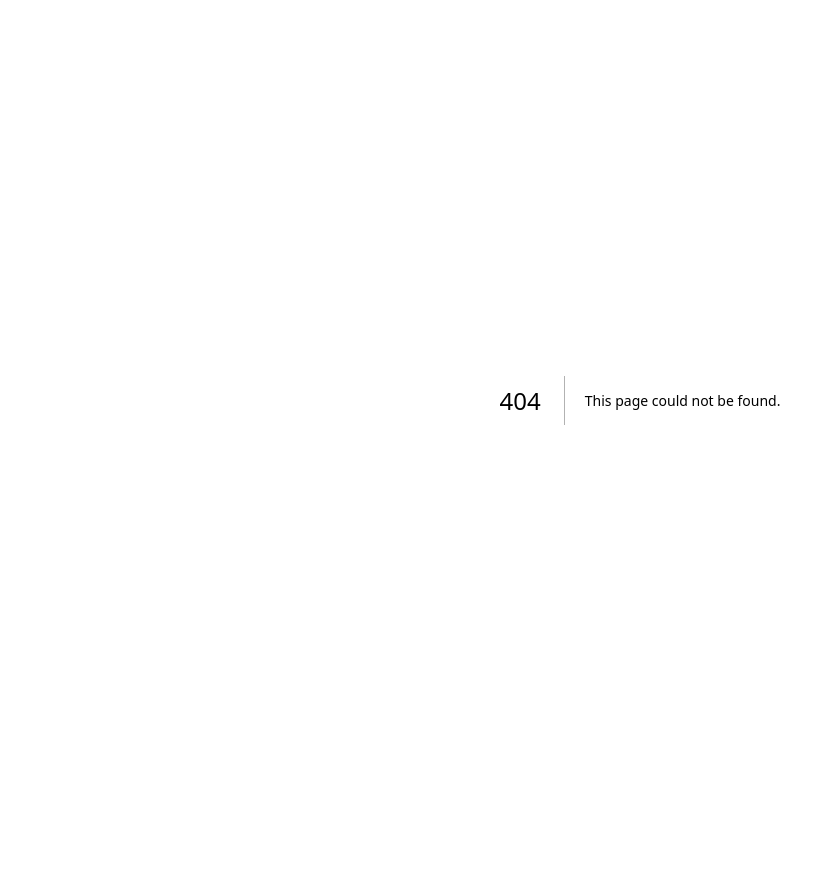
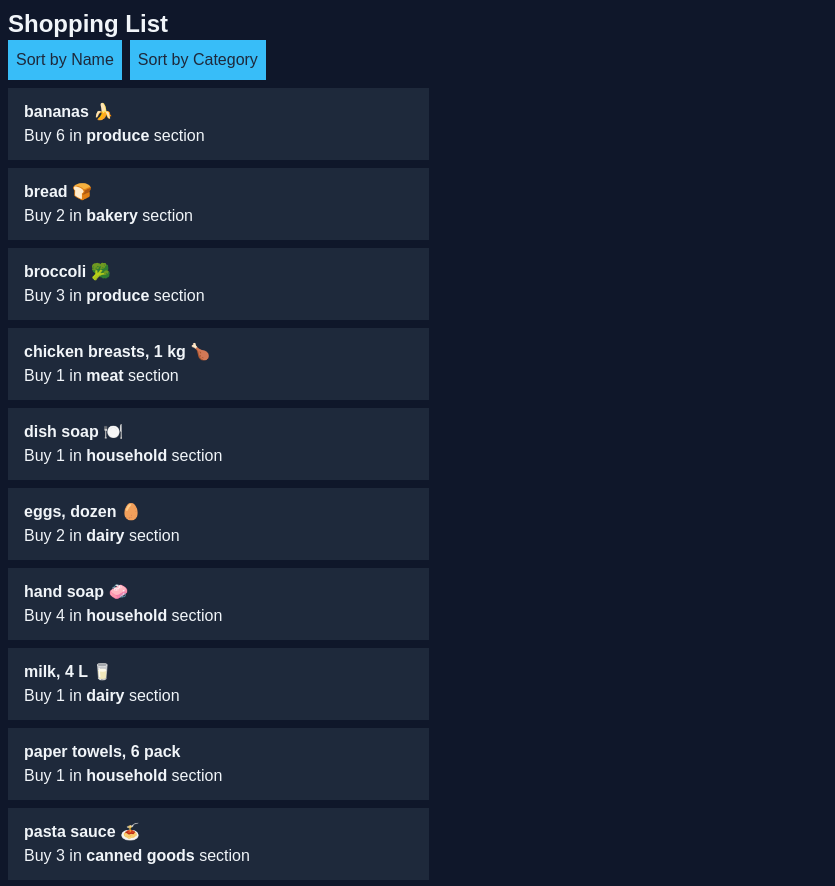
Before and after one commit to tylermeekel/cprg306-assignments, a Next.js app: page /week-6 in a window 1280 px wide. Before the commit this address had no page. Shown: the top 886 px of the page, without its empty margins (0-835 px from the left). Before the commit the page ends 800 px from the top, so only its background shows below. Built offline with nearby package versions, Linux system fonts and the light colour scheme.

Commit message:
add week 6

```diff
--- a/app/page.js
+++ b/app/page.js
@@ -9,6 +9,7 @@ export default function Home() {
         <li className="underline text-cyan-600 hover:text-cyan-300"><Link href="/week-3">Week 3</Link></li>
         <li className="underline text-cyan-600 hover:text-cyan-300"><Link href="/week-4">Week 4</Link></li>
         <li className="underline text-cyan-600 hover:text-cyan-300"><Link href="/week-5">Week 5</Link></li>
+        <li className="underline text-cyan-600 hover:text-cyan-300"><Link href="/week-6">Week 6</Link></li>
       </ul>
     </main>
   );
--- /dev/null
+++ b/app/week-6/item-list.js
@@ -0,0 +1,28 @@
+"use client";
+import { useState } from "react";
+import items from "./items.json";
+import Item from "./item";
+
+export default function ItemList() {
+    const [sortBy, setSortBy] = useState("name");
+    console.log(items);
+
+    function handleSortChange(e) {
+        e.preventDefault();
+        setSortBy(e.target.value);
+    }
+
+    return (
+        <div>
+            <button value={"name"} onClick={handleSortChange} className="bg-sky-400 text-slate-800 p-2 hover:bg-sky-500 mr-2">Sort by Name</button>
+            <button value={"category"} onClick={handleSortChange} className="bg-sky-400 text-slate-800 p-2 hover:bg-sky-500">Sort by Category</button>
+            <ul className="w-1/3">
+                {sortBy == "name" ? items.sort((a, b) => a.name.localeCompare(b.name)).map((item) => (
+                    <Item key={item.id} item={item} />
+                )) : items.sort((a, b) => a.category.localeCompare(b.category)).map((item) => (
+                    <Item key={item.id} item={item} />
+                ))}
+            </ul>
+        </div>
+    );
+}
--- /dev/null
+++ b/app/week-6/item.js
@@ -0,0 +1,12 @@
+export default function Item({ item }) {
+    let { name, quantity, category } = item;
+
+    return (
+        <li className="bg-slate-800 text-slate-100 px-4 py-3 mt-2">
+            <p className="font-bold">
+                {name}
+            </p>
+            <p>Buy {quantity} in <span className="font-semibold">{category}</span> section</p>
+        </li>
+    );
+}
--- /dev/null
+++ b/app/week-6/items.json
@@ -0,0 +1,74 @@
+[
+    {
+      "id": "1h2GJKH12gkHG31h1H",
+      "name": "milk, 4 L 🥛",
+      "quantity": 1,
+      "category": "dairy"
+    },
+    {
+      "id": "2KJH3k2j3H1k2J3K1H",
+      "name": "bread 🍞",
+      "quantity": 2,
+      "category": "bakery"
+    },
+    {
+      "id": "3h2KJH3k2j3H1k2J3",
+      "name": "eggs, dozen 🥚",
+      "quantity": 2,
+      "category": "dairy"
+    },
+    {
+      "id": "4k2J3K1H2GJKH12gk",
+      "name": "bananas 🍌",
+      "quantity": 6,
+      "category": "produce"
+    },
+    {
+      "id": "5H1h1H2KJH3k2j3H",
+      "name": "broccoli 🥦",
+      "quantity": 3,
+      "category": "produce"
+    },
+    {
+      "id": "6H1k2J3K1H2GJKH1",
+      "name": "chicken breasts, 1 kg 🍗",
+      "quantity": 1,
+      "category": "meat"
+    },
+    {
+      "id": "7gkHG31h1H2KJH3k",
+      "name": "pasta sauce 🍝",
+      "quantity": 3,
+      "category": "canned goods"
+    },
+    {
+      "id": "8j3H1k2J3K1H2GJK",
+      "name": "spaghetti, 454 g 🍝",
+      "quantity": 2,
+      "category": "dry goods"
+    },
+    {
+      "id": "9H12gkHG31h1H2KJ",
+      "name": "toilet paper, 12 pack 🧻",
+      "quantity": 1,
+      "category": "household"
+    },
+    {
+      "id": "10H3k2j3H1k2J3K1",
+      "name": "paper towels, 6 pack",
+      "quantity": 1,
+      "category": "household"
+    },
+    {
+      "id": "11k2J3K1H2GJKH12",
+      "name": "dish soap 🍽️",
+      "quantity": 1,
+      "category": "household"
+    },
+    {
+      "id": "12GJKH12gkHG31h1",
+      "name": "hand soap 🧼",
+      "quantity": 4,
+      "category": "household"
+    }
+]
--- /dev/null
+++ b/app/week-6/page.js
@@ -0,0 +1,10 @@
+import ItemList from "./item-list";
+
+export default function Page() {
+    return (
+        <main className=" bg-slate-900 p-2">
+            <h1 className="text-2xl text-slate-100 font-extrabold">Shopping List</h1>
+            <ItemList />
+        </main>
+    );
+}
```
